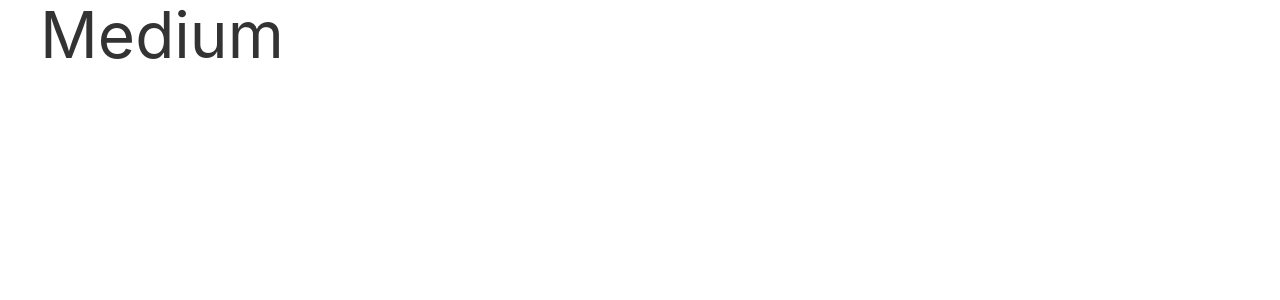
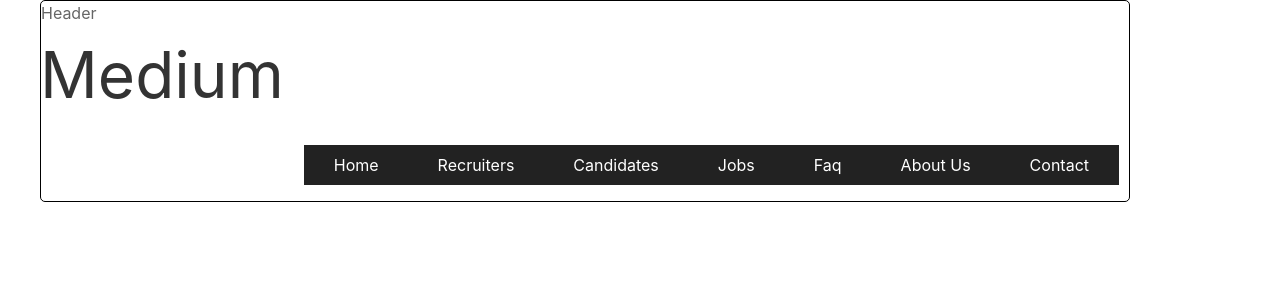
Before and after one commit to Vipmat/Job-portal, an Angular app: page / in a window 1280 px wide. Shown: the top 300 px of the page. Built offline with nearby package versions, Linux system fonts and the light colour scheme.

Commit message:
header styling

```diff
--- a/src/app/app.component.html
+++ b/src/app/app.component.html
@@ -1,3 +1,4 @@
 <div class="uk-container">
+  <app-header></app-header>
   <h1 class="uk-heading-medium">Medium</h1>
 </div>
--- a/src/app/app.module.ts
+++ b/src/app/app.module.ts
@@ -3,10 +3,12 @@
 
 import { AppRoutingModule } from './app-routing.module';
 import { AppComponent } from './app.component';
+import { HeaderComponent } from './header/header.component';
 
 @NgModule({
   declarations: [
-    AppComponent
+    AppComponent,
+    HeaderComponent
   ],
   imports: [
     BrowserModule,
--- /dev/null
+++ b/src/app/header/header.component.css
@@ -0,0 +1,15 @@
+.header-base {
+  border: 1px solid black;
+  border-radius: 5px;
+  height: 200px;
+  width: 85%;
+  position: absolute;
+  align-items: center;
+}
+
+.navigation-buttons {
+  right: 10px;
+  text-align: right;
+  top: 60%;
+  position: relative;
+}
--- /dev/null
+++ b/src/app/header/header.component.html
@@ -0,0 +1,17 @@
+<div class="uk-container uk-container-large">
+  <div class="header-base">
+    Header
+
+    <div class="navigation-buttons">
+      <div class="uk-button-group">
+        <button class="uk-button uk-button-secondary">Home</button>
+        <button class="uk-button uk-button-secondary">Recruiters</button>
+        <button class="uk-button uk-button-secondary">Candidates</button>
+        <button class="uk-button uk-button-secondary">Jobs</button>
+        <button class="uk-button uk-button-secondary">Faq</button>
+        <button class="uk-button uk-button-secondary">About Us</button>
+        <button class="uk-button uk-button-secondary">Contact</button>
+      </div>
+    </div>
+  </div>
+</div>
--- /dev/null
+++ b/src/app/header/header.component.ts
@@ -0,0 +1,15 @@
+import { Component, OnInit } from '@angular/core';
+
+@Component({
+  selector: 'app-header',
+  templateUrl: './header.component.html',
+  styleUrls: ['./header.component.css']
+})
+export class HeaderComponent implements OnInit {
+
+  constructor() { }
+
+  ngOnInit(): void {
+  }
+
+}
```
